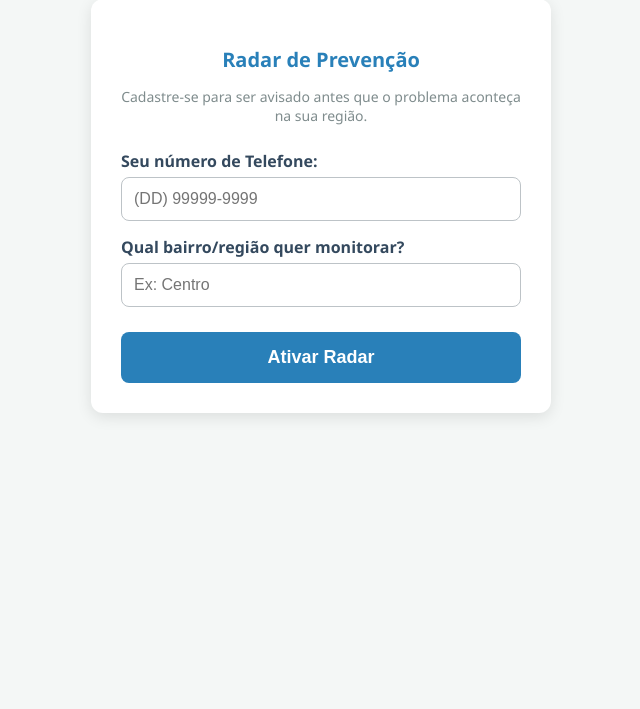
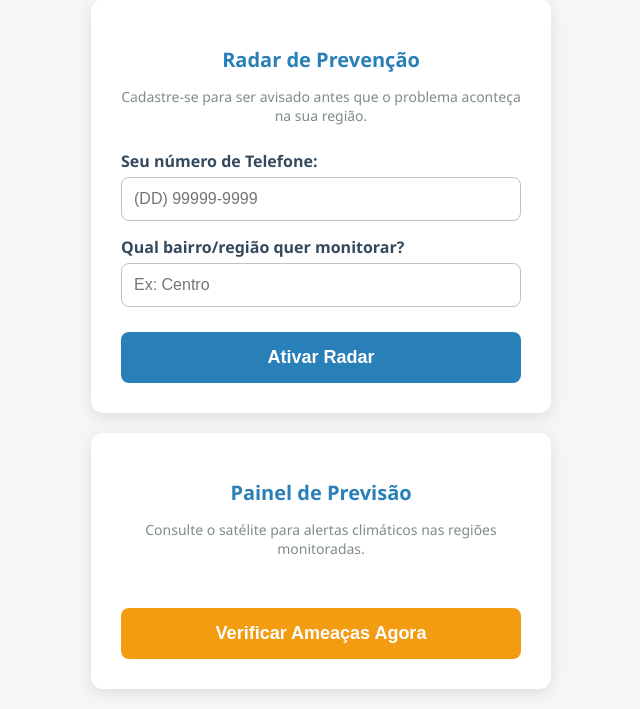
Before and after one commit to JoseAntonioRx7/Avisa-_sistema_inteligente, a FastAPI app: page / in a window 1280 px wide. Shown: the part 572-1281 px from the top of the page, without its empty margins (319-959 px from the left). Before the commit the page ends 989 px from the top, so only its background shows below. Run offline with FastAPI, Linux system fonts and the light colour scheme.

Commit message:
interface ok

```diff
--- a/templates/index.html
+++ b/templates/index.html
@@ -64,6 +64,14 @@
             <button type="submit" class="btn-blue">Ativar Radar</button>
         </form>
         <div id="resultadoRadar" class="mensagem sucesso"></div>
+    </div>
+
+    <!-- BLOCO 3: Painel do Vigia -->
+    <div class="card">
+        <h2>Painel de Previsão</h2>
+        <p class="subtitle">Consulte o satélite para alertas climáticos nas regiões monitoradas.</p>
+        <button id="btnVerificar" style="background-color: #f39c12;">Verificar Ameaças Agora</button>
+        <div id="resultadoVigia" class="mensagem"></div>
     </div>
 
     <script>
@@ -142,6 +150,41 @@
                 btn.innerText = "Ativar Radar";
             }
         });
+
+        // Lógica de Consulta do Vigia (Radar Preditivo)
+        document.getElementById('btnVerificar').addEventListener('click', async (e) => {
+            const btn = e.target;
+            btn.innerText = "Consultando Satélite...";
+
+            try {
+                const response = await fetch('/check-radar/');
+                const result = await response.json();
+
+                const divResult = document.getElementById('resultadoVigia');
+                divResult.style.display = 'block';
+                divResult.innerHTML = ""; // Limpa resultados anteriores
+
+                if (result.alerts && result.alerts.length > 0) {
+                    divResult.className = 'mensagem risco-Alto';
+                    divResult.innerHTML = `⚠️ <strong>${result.status}</strong><br>`;
+
+                    result.alerts.forEach(alerta => {
+                        // Adiciona o alerta na tela
+                        divResult.innerHTML += `<hr>📍 <strong>${alerta.location}</strong>: ${alerta.message}`;
+
+                        // O sistema fala o alerta em voz alta
+                        falarAlerta(alerta.risk, `Alerta preventivo para ${alerta.location}. ${alerta.message}`);
+                    });
+                } else {
+                    divResult.className = 'mensagem sucesso';
+                    divResult.innerText = `✅ ${result.status}: ${result.message}`;
+                }
+            } catch (error) {
+                alert("Erro ao consultar o satélite.");
+            } finally {
+                btn.innerText = "Verificar Ameaças Agora";
+            }
+        });
     </script>
 </body>
 </html>
```
